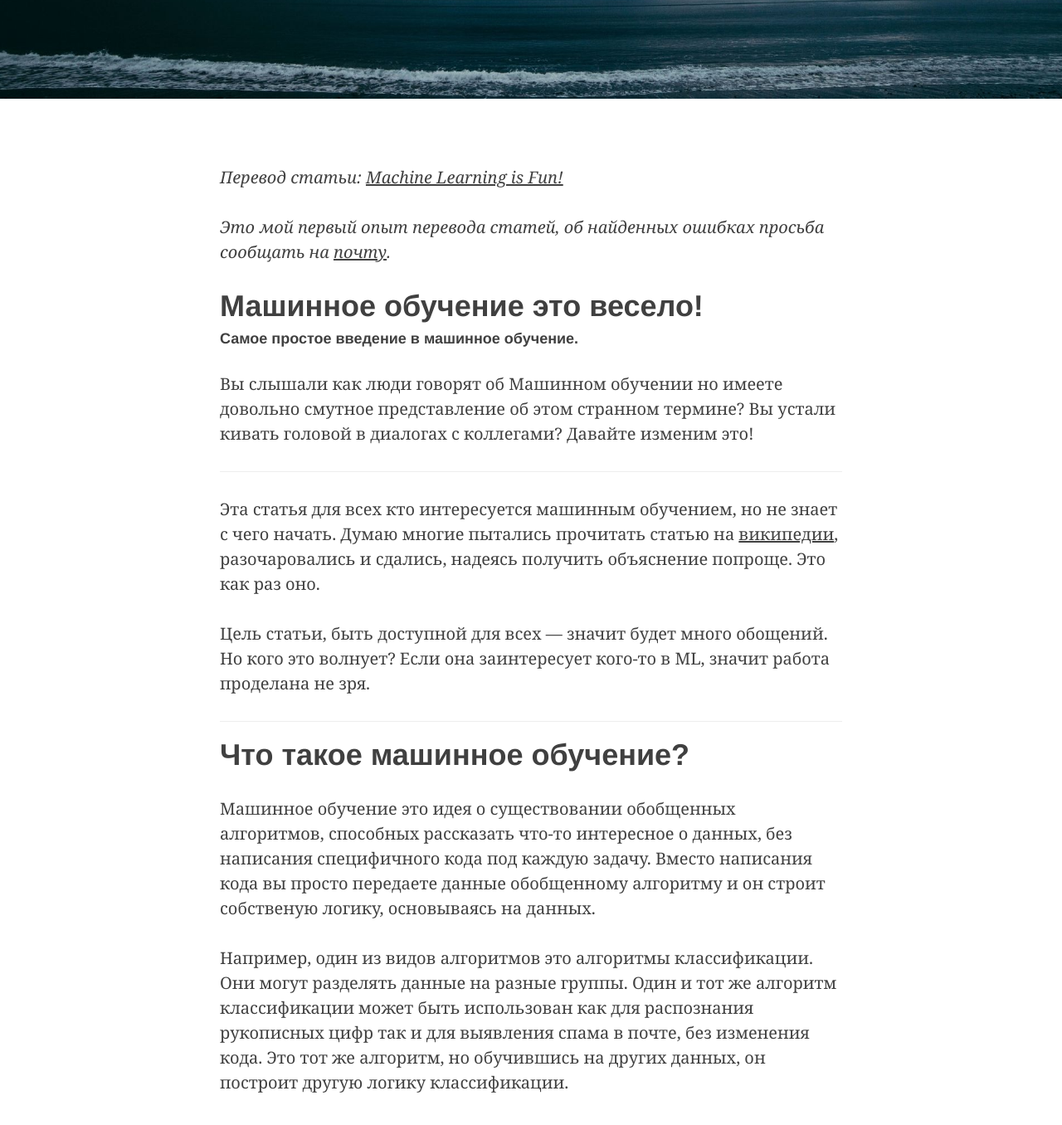
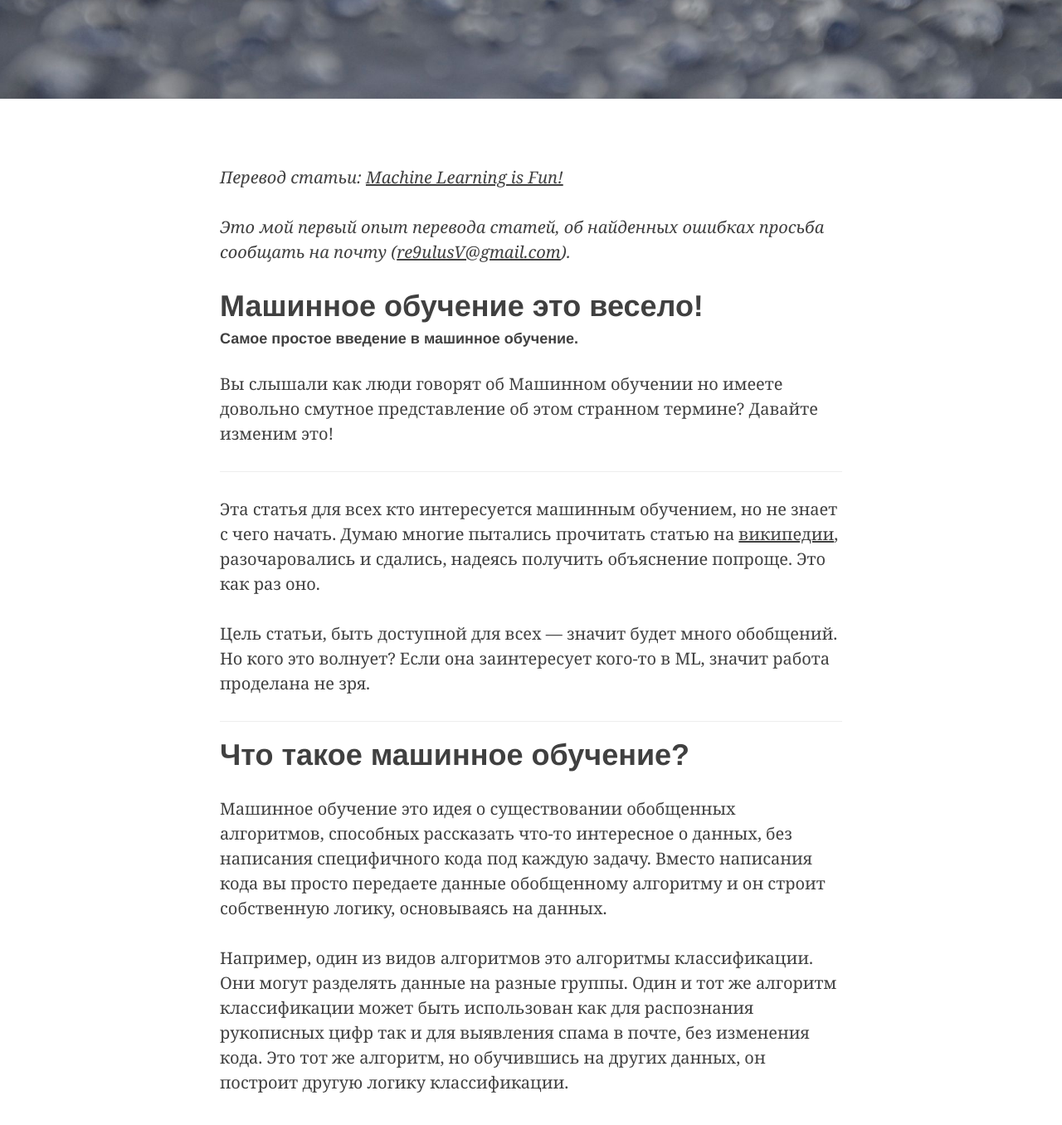
Before and after one commit to rmalkevy/re9ulus.github.io, a Jekyll site: the page built from _posts/2016-09-29-ml_is_fun_translate.markdown, in a window 1280 px wide and 1400 px high, scrolled down 354 px. Shown: the top 1356 px of the window at 83% size. Built offline with Jekyll 4.4.1, drawn with Linux system fonts in a browser that asks for light colours; nearby versions of some CDN libraries; formulas are drawn with MathJax 3; some of the changed text lies outside the part shown.

Commit message:
Finish translation of ml_is_fun article

```diff
--- a/_posts/2016-09-29-ml_is_fun_translate.markdown
+++ b/_posts/2016-09-29-ml_is_fun_translate.markdown
@@ -1,32 +1,32 @@
 ---
 layout:     post
 title:      "Машинное обучение это весело!"
-date:       2016-09-28 00:00:00 +0200
+date:       2016-10-05 00:00:00 +0200
 author:     "Vasiliy Zemlyanov"
-header-img: "img/post-bg-07.jpg"
+header-img: "img/post-bg-08.jpg"
 ---
 
 *Перевод статьи: [Machine Learning is Fun!](https://medium.com/@ageitgey/machine-learning-is-fun-80ea3ec3c471#.wt681sugn "Machine Learning is Fun!")*
 
-*Это мой первый опыт перевода статей, об найденных ошибках просьба сообщать на [почту](сслыка).*
+*Это мой первый опыт перевода статей, об найденных ошибках просьба сообщать на  почту (<re9ulusV@gmail.com>).*
 
 # Машинное обучение это весело!
 
 #### Самое простое введение в машинное обучение.
 
-Вы слышали как люди говорят об Машинном обучении но имеете довольно смутное представление об этом странном термине? Вы устали кивать головой в диалогах с коллегами? Давайте изменим это!
+Вы слышали как люди говорят об Машинном обучении но имеете довольно смутное представление об этом странном термине? Давайте изменим это!
 
 ***
 
 Эта статья для всех кто интересуется машинным обучением, но не знает с чего начать. Думаю многие пытались прочитать статью на [википедии](https://en.wikipedia.org/wiki/Machine_learning "Machine learning wiki"), разочаровались и сдались, надеясь получить объяснение попроще. Это как раз оно.
 
-Цель статьи, быть доступной для всех — значит будет много обощений. Но кого это волнует? Если она заинтересует кого-то в ML, значит работа проделана не зря.
+Цель статьи, быть доступной для всех — значит будет много обобщений. Но кого это волнует? Если она заинтересует кого-то в ML, значит работа проделана не зря.
 
 ***
 
 # Что такое машинное обучение?
 
-Машинное обучение это идея о существовании обобщенных алгоритмов, способных рассказать что-то интересное о данных, без написания специфичного кода под каждую задачу. Вместо написания кода вы просто передаете данные обобщенному алгоритму и он строит собственую логику, основываясь на данных.
+Машинное обучение это идея о существовании обобщенных алгоритмов, способных рассказать что-то интересное о данных, без написания специфичного кода под каждую задачу. Вместо написания кода вы просто передаете данные обобщенному алгоритму и он строит собственную логику, основываясь на данных.
 
 Например, один из видов алгоритмов это алгоритмы классификации. Они могут разделять данные на разные группы. Один и тот же алгоритм классификации может быть использован как для распознания рукописных цифр так и для выявления спама в почте, без изменения кода. Это тот же алгоритм, но обучившись на других данных, он построит другую логику классификации.
 
```
Also changed, not shown: other parts of _posts/2016-09-29-ml_is_fun_translate.markdown (+12 -12 lines), img/post-bg-08.jpg (added).
